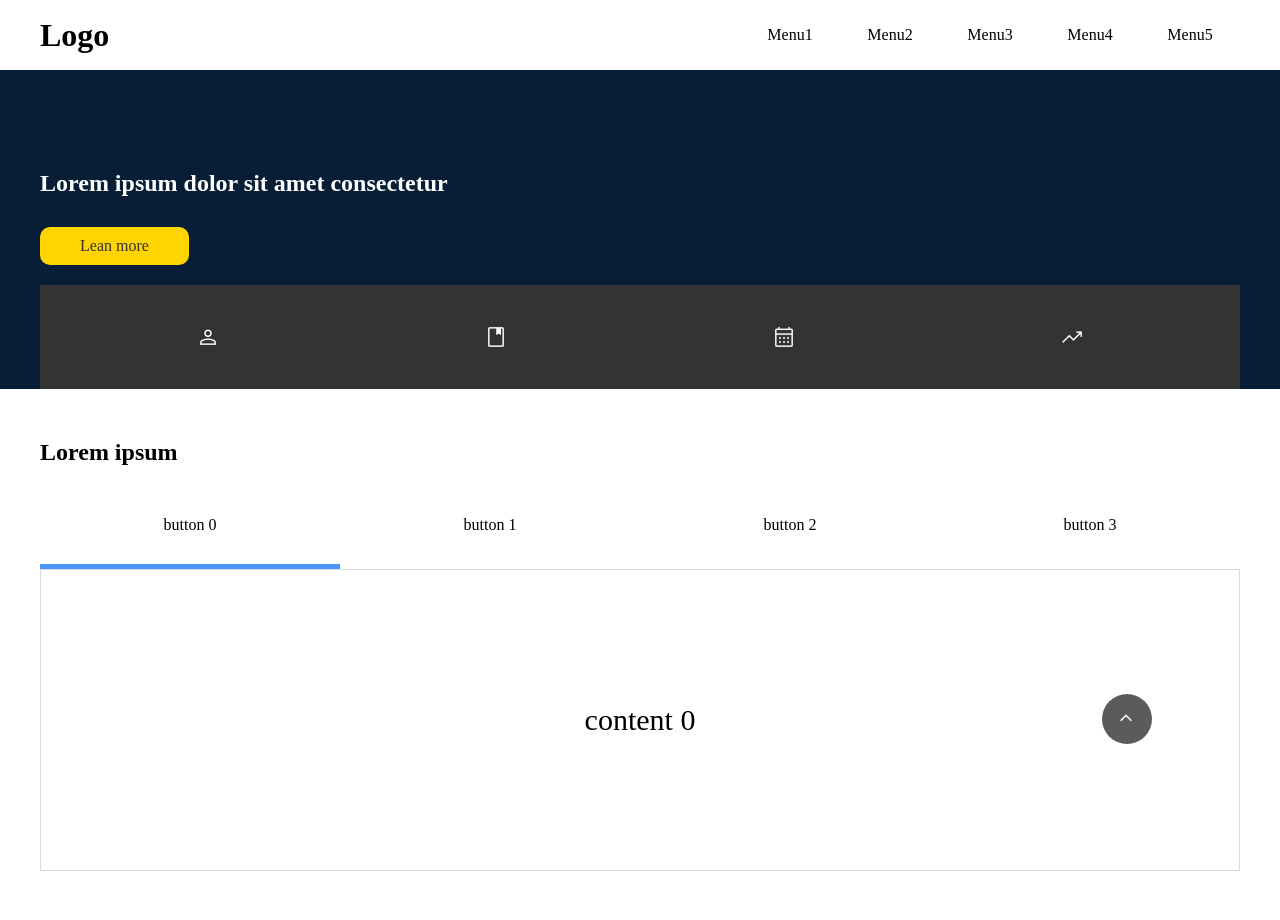
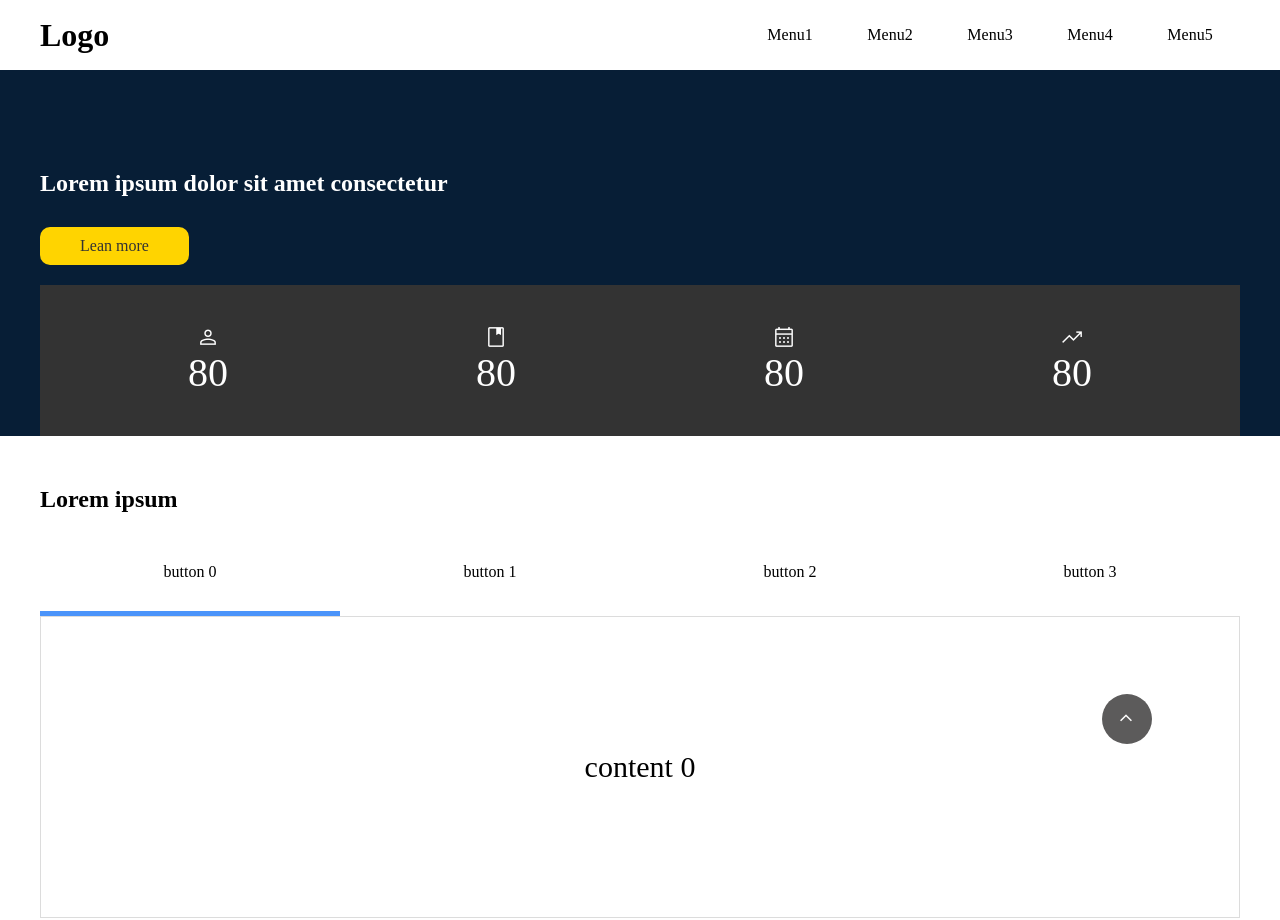
Before and after one commit to jjuyaHwang/jQuery, a plain HTML site: page step6/index.html in a window 1280 px wide. Shown: the top 920 px of the page. Drawn offline with nearby package versions, Linux system fonts and the light colour scheme.

Commit message:
progress수업까지 완료

```diff
--- a/step6/index.html
+++ b/step6/index.html
@@ -8,6 +8,60 @@
     <link rel="stylesheet" href="css/global.css">
     <link rel="stylesheet" href="https://fonts.googleapis.com/css2?family=Material+Symbols+Outlined:opsz,wght,FILL,GRAD@20..48,100..700,0..1,-50..200" />
     <script src="https://code.jquery.com/jquery-3.6.0.min.js" integrity="sha256-/xUj+3OJU5yExlq6GSYGSHk7tPXikynS7ogEvDej/m4=" crossorigin="anonymous"></script>
+    <script>
+        $(document).ready(function(){
+            $('header > .wrap nav > ul > li').hover(function(){
+                $(this).find('ul').stop().slideToggle(500);
+            });
+
+            $('.upBtn').click(function(){
+                $('html').animate({scrollTop : 0});
+            });
+
+            $('.tabMenu .wrap ul li').click(function(){
+                $('.tabMenu .wrap ul li').removeClass('active');
+                $(this).addClass('active');
+                $('.tabMenu .wrap ol li').removeClass('active');
+                $('.tabMenu .wrap ol li').eq($(this).index()).addClass('active');
+            });
+
+            var exVlaue = false;
+            $(window).scroll(function(){
+                var scrolltop = $(window).scrollTop();
+                var basicOffset = $('.basic ul').offset().top - 100
+                // console.log(scrolltop);
+                // console.log($('.scrollTop .wrap ul li').offset().top);
+                $('.scrollTop .wrap ul li').each(function(){
+                    if(scrolltop > $(this).offset().top - 1000){
+                        $(this).addClass('active');
+                    }else{
+                        $(this).removeClass('active');
+                    }
+                });
+
+                if(!exVlaue){
+                    if(scrolltop >= basicOffset){
+                        var progress = $('.basic ul li span').attr('data-rotate');
+                        $({percent : 0}).animate({percent : 80},{
+                            duration : 1500,
+                            // progress : 진행중할일   complate : 끝나고 할일
+                            progress:function(){
+                                var now = this.percent;
+                                // console.log(now);
+                                $('.animate').text(Math.floor(now));
+                            }
+                        });
+                        exVlaue = true;
+                    }
+                }
+            });
+
+            $('.accordion .wrap ul li span').click(function(){
+                $(this).next().slideToggle();
+                $(this).next().siblings('p').slideUp();
+            });
+        });
+    </script>
 </head>
 <body>
     <header>
```
